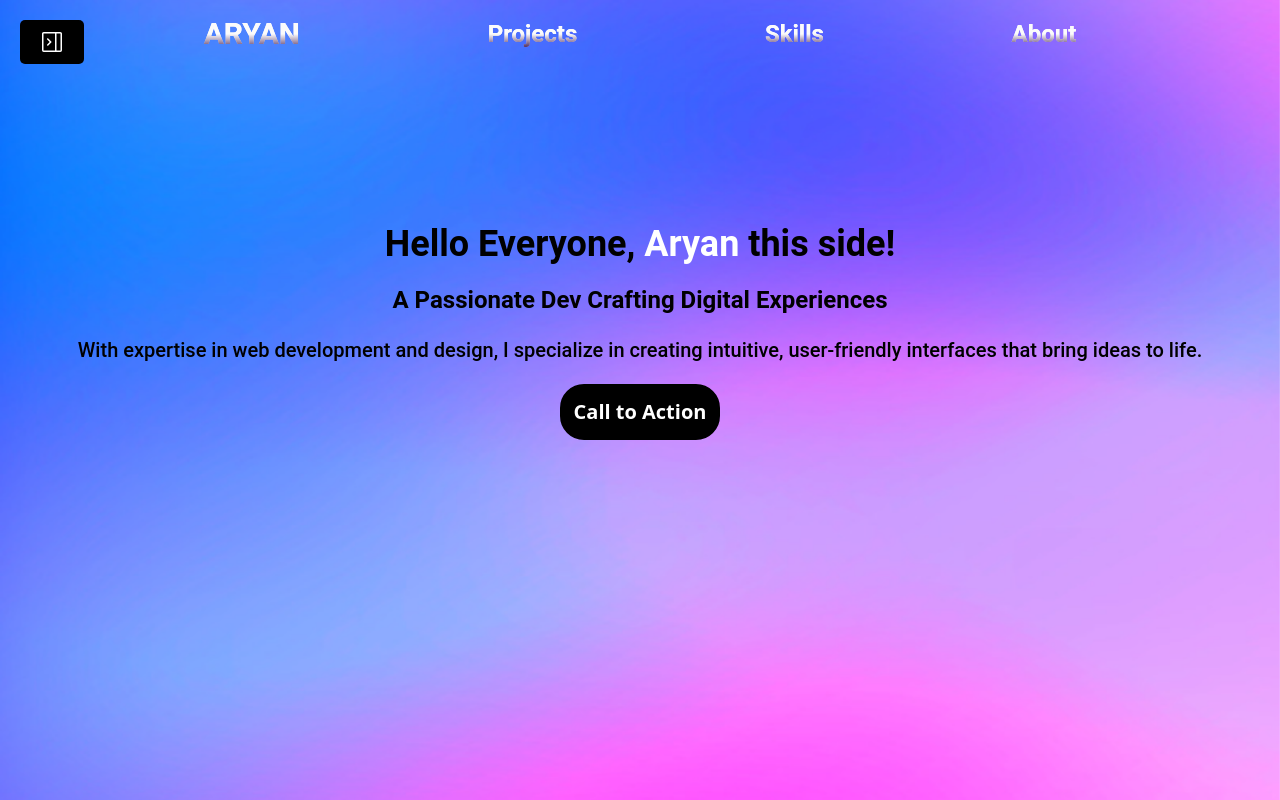
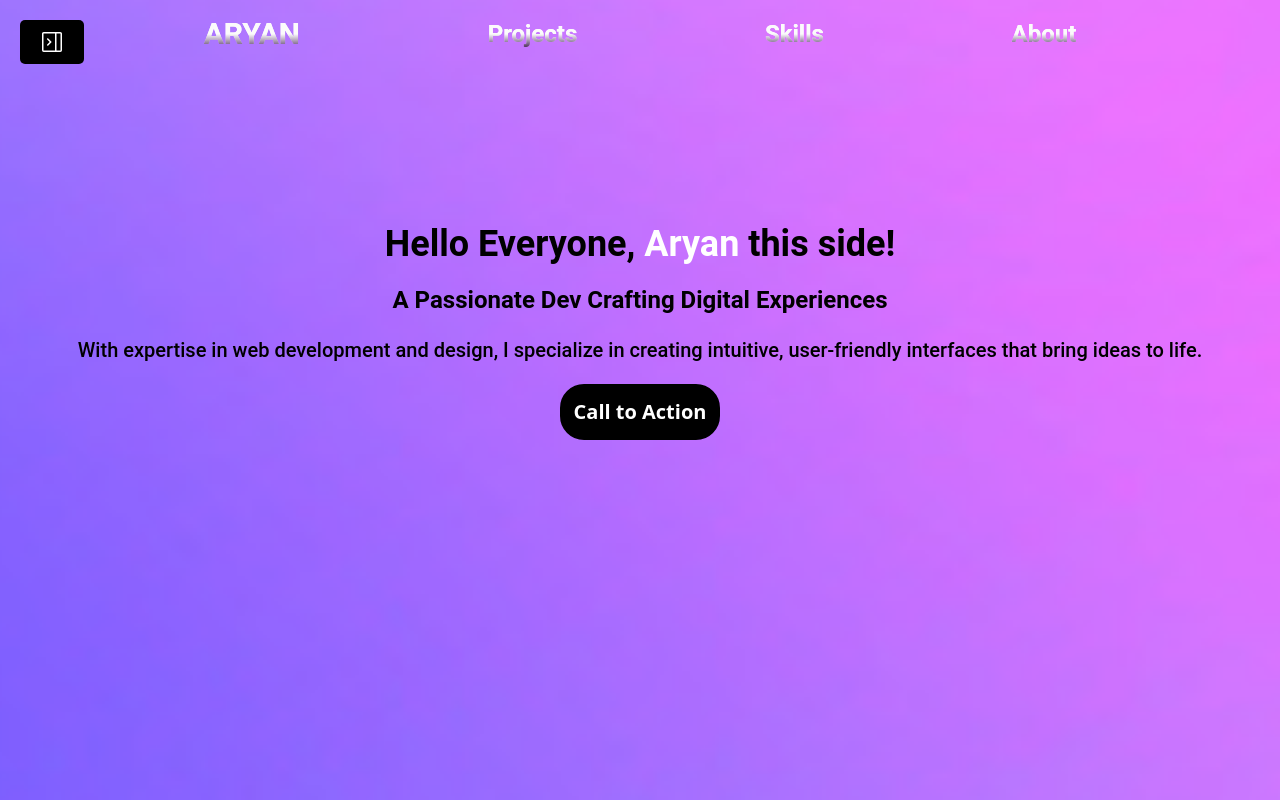
Before and after one commit to Aryanftw/portfolio-2, a React (Vite) app in the folder frontend/: page /home in a window 1280 px wide. Shown: the top 800 px of the page. Built offline with nearby package versions, Linux system fonts and the light colour scheme.

Commit message:
animated bg added

```diff
--- a/frontend/src/components/Home.css
+++ b/frontend/src/components/Home.css
@@ -1,3 +1,9 @@
+@keyframes gradientAnimation {
+  0% { background-position: 0% 50%; }
+  50% { background-position: 100% 50%; }
+  100% { background-position: 0% 50%; }
+}
+
 .main {
   width: 100%;
   min-height: 100vh;
@@ -5,13 +11,17 @@
   background-repeat: no-repeat;
   background-position: center;
   background-size: cover;
-  position: fixed;  /* Added to ensure bg stays fixed */
+   /* Added to ensure bg stays fixed */
   top: 0;
   left: 0;
   right: 0;
   bottom: 0;
   overflow-y: auto; /* Allow scrolling of content */
+  animation: gradientAnimation 15s ease infinite;
 }
+
+
+
 
 /* iPhone and small devices */
 @media screen and (max-width: 430px) {
```
